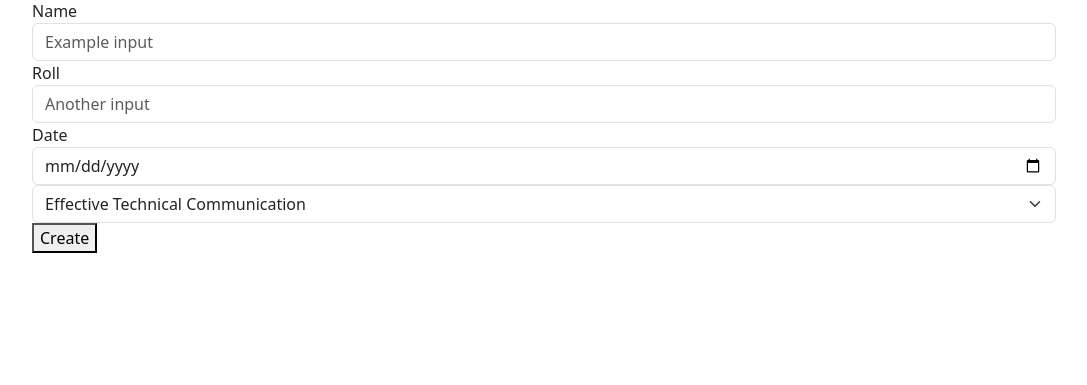
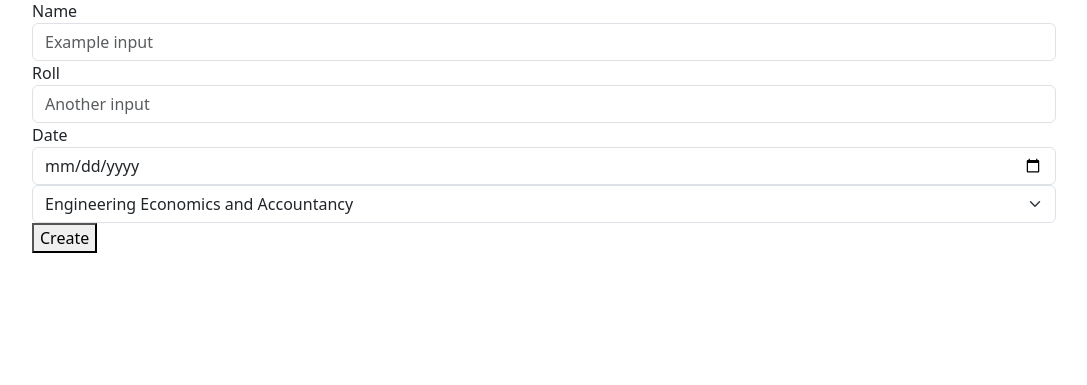
Before and after one commit to sagar-deep-saha/FRONT, a PHP site: page / in a window 1280 px wide. Shown: the part 129-514 px from the top of the page, without its empty margins (96-1183 px from the left). Run offline with PHP 8.4, Linux system fonts and the light colour scheme.

Commit message:
Changes According To 4th Sem

```diff
--- a/index.php
+++ b/index.php
@@ -23,17 +23,16 @@
             <input type="date" name="date" class="form-control" id="formGroupExampleInput2" placeholder="Another input">
         </div>
         <select class="form-select" aria-label="Default select example" name="subject">
-            <option value="1">Effective Technical Communication </option>
-            <option value="2">Mathematics-III</option>
-            <option value="3">Biology for Engineers </option>
-            <option value="4"> Engineering Mechanics</option>
-            <option value="5"> Digital Logic & Microprocessor. </option>
-            <option value="6"> Data Structure & Algorithm </option>
-            <option value="7"> Java Programming Lab </option>
-            <option value="8"> Data Structure Lab </option>
-            <option value="9">Digital Electronics & Microprocessor Lab </option>
-            <option value="10">Indian Constitution </option>
-
+            <option value="1">Engineering Economics and Accountancy</option>
+            <option value="2">Universal Human Values-II</option>
+            <option value="3">Discrete Mathematics </option>
+            <option value="4">Computer Organization & Architecture </option>
+            <option value="5"> Operating Systems </option>
+            <option value="6">Object Oriented Programming </option>
+            <option value="7">IT Workshop (Python/R) </option>
+            <option value="8"> Operating System Lab </option>
+            <option value="9">Object Oriented Programming Lab </option>
+            <option value="10">Essence of Indian Knowledge Tradition </option>
         </select>
         <button type="submit" name="create">Create</button>
     </form>
--- a/pdf/generate.php
+++ b/pdf/generate.php
@@ -146,7 +146,7 @@ if (isset($_POST['create'])) {
 
     // $pdf->Cell(70, 10, "       SEMESTER  :", 0, 0, 'L');
     $pdf->Cell(70, 5, "       ", 0, 0, 'L');
-    $pdf->Cell(110,12, '3RD SEMESTER', 0, 1, 'L');
+    $pdf->Cell(110,12, '4TH SEMESTER', 0, 1, 'L');
     $pdf->Cell(180, 5, '', 0, 1, 'L');
 
     // $pdf->Cell(70, 10, "       DATE  :", 0, 0, 'L');
```
Also changed, not shown: sub/1.png, sub/10.png, sub/2.png, sub/3.png, sub/4.png, 5 other files.
